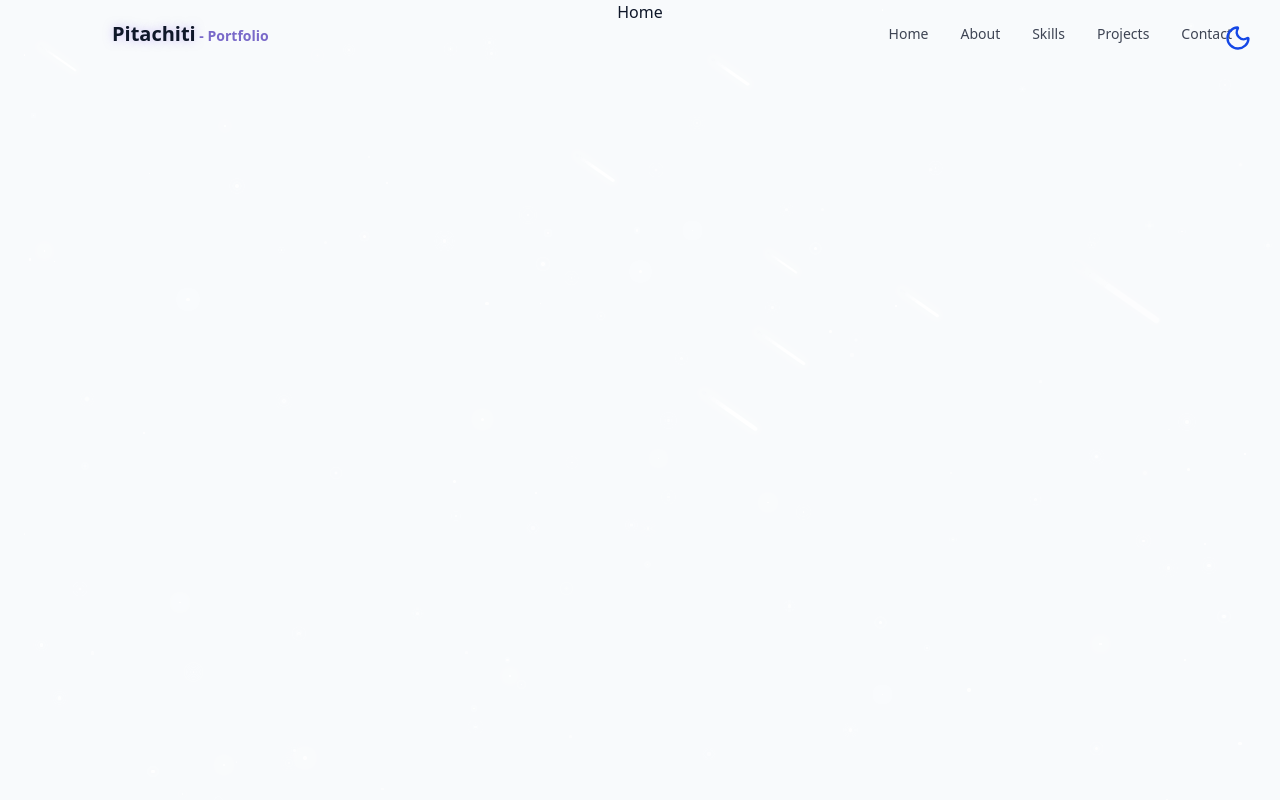
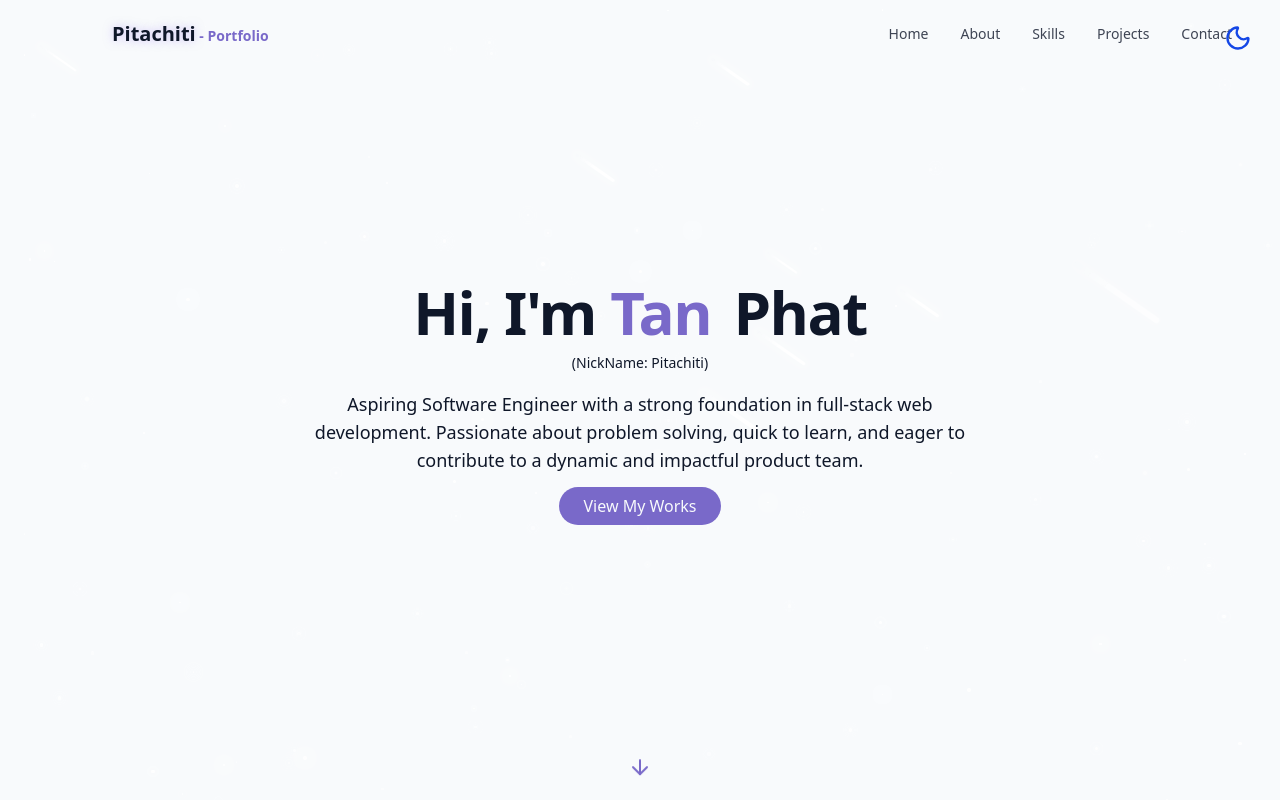
Before and after one commit to FatPat117/Portfolio, a React (Vite) app: page / in a window 1280 px wide. Built offline with nearby package versions, Linux system fonts and the light colour scheme.

Commit message:
Hero section

```diff
--- /dev/null
+++ b/src/components/HeroSection.jsx
@@ -0,0 +1,46 @@
+import { ArrowDown } from "lucide-react";
+import React from "react";
+
+const HeroSection = () => {
+        return (
+                <section id="hero" className="relative min-h-screen flex flex-col items-center justify-center px-4">
+                        <div className="container max-w-4xl mx-auto text-center z-10">
+                                <div className="space-y-2">
+                                        <h1 className="text-4xl md:text-6xl font-bold tracking-tight">
+                                                <span className="opacity-0 animate-fade-in">Hi, I'm</span>
+                                                <span className="text-primary opacity-0 animate-fade-in-delay-1">
+                                                        {" "}
+                                                        Tan
+                                                </span>
+                                                <span className="text-gradient ml-2 opacity-0 animate-fade-in-delay-2">
+                                                        {" "}
+                                                        Phat
+                                                </span>
+                                        </h1>
+                                        <span className="text-sm tracking-normal font-medium text-muted-foreground animate-fade-in-delay-3">
+                                                {" "}
+                                                (NickName: Pitachiti)
+                                        </span>
+                                </div>
+
+                                <p className="mt-4 text-md md:text-lg text-muted-foreground max-w-2xl mx-auto opacity-0 animate-fade-in-delay-3">
+                                        Aspiring Software Engineer with a strong foundation in full-stack web
+                                        development. Passionate about problem solving, quick to learn, and eager to
+                                        contribute to a dynamic and impactful product team.
+                                </p>
+
+                                <div className="mt-5 opacity-0 animate-fade-in-delay-4">
+                                        <a href="#projects" className="cosmic-button">
+                                                View My Works
+                                        </a>
+                                </div>
+                        </div>
+
+                        <div className="absolute bottom-5 left-1/2 transform -translate-x-1/2 flex flex-col items-center animate-bounce">
+                                <ArrowDown className=" h-6 w-6 text-primary" />
+                        </div>
+                </section>
+        );
+};
+
+export default HeroSection;
--- a/src/pages/Home.jsx
+++ b/src/pages/Home.jsx
@@ -1,5 +1,10 @@
 import React from "react";
+import HeroSection from "../components/HeroSection";
 
 export default function Home() {
-        return <div className="">Home</div>;
+        return (
+                <>
+                        <HeroSection />
+                </>
+        );
 }
--- a/src/pages/PageLayout.jsx
+++ b/src/pages/PageLayout.jsx
@@ -13,7 +13,9 @@
                         {/* Navbar */}
                         <Navbar />
                         {/* Main content */}
-                        <Outlet />
+                        <main>
+                                <Outlet />
+                        </main>
 
                         {/* Footer */}
                 </div>
```
